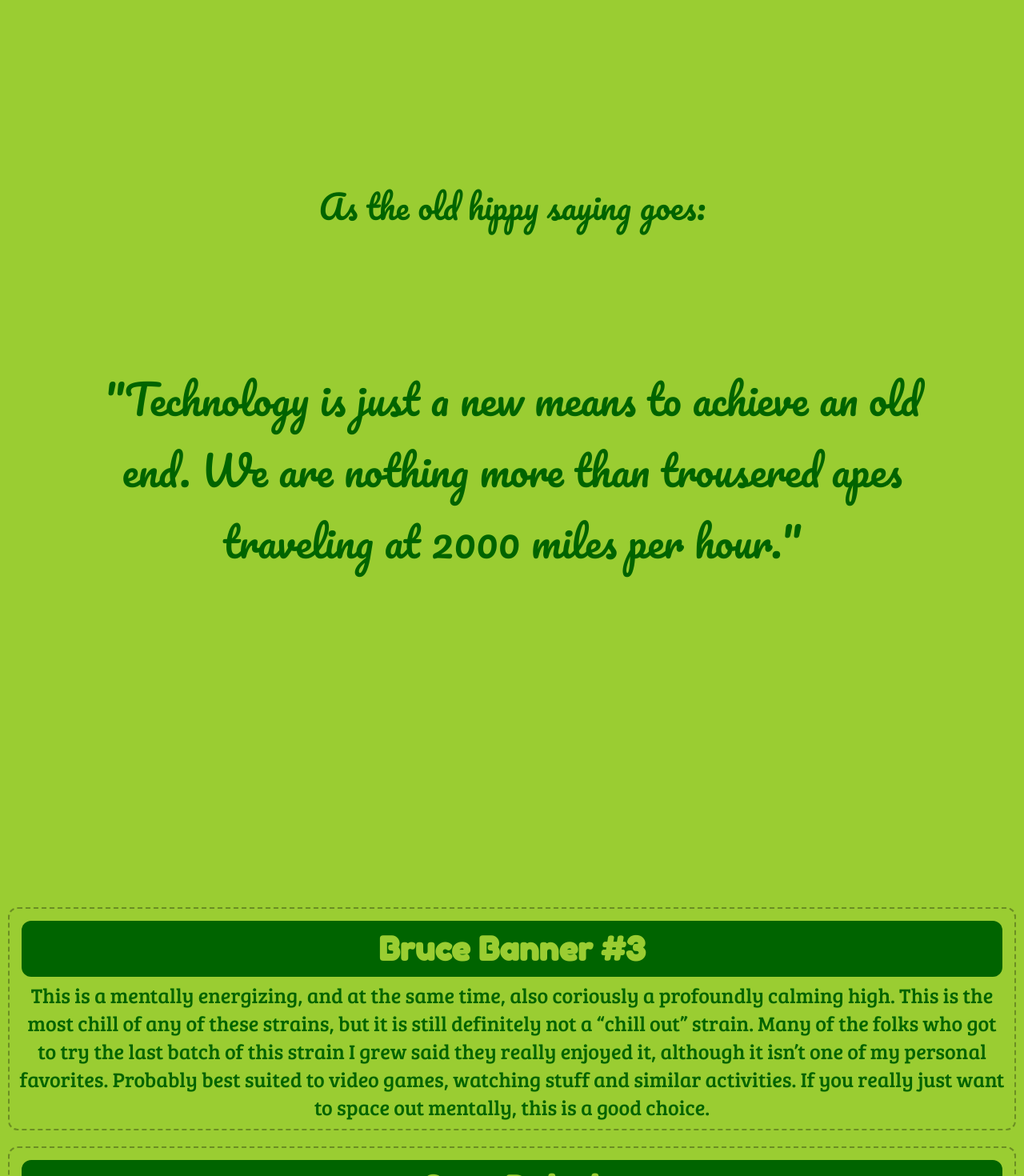
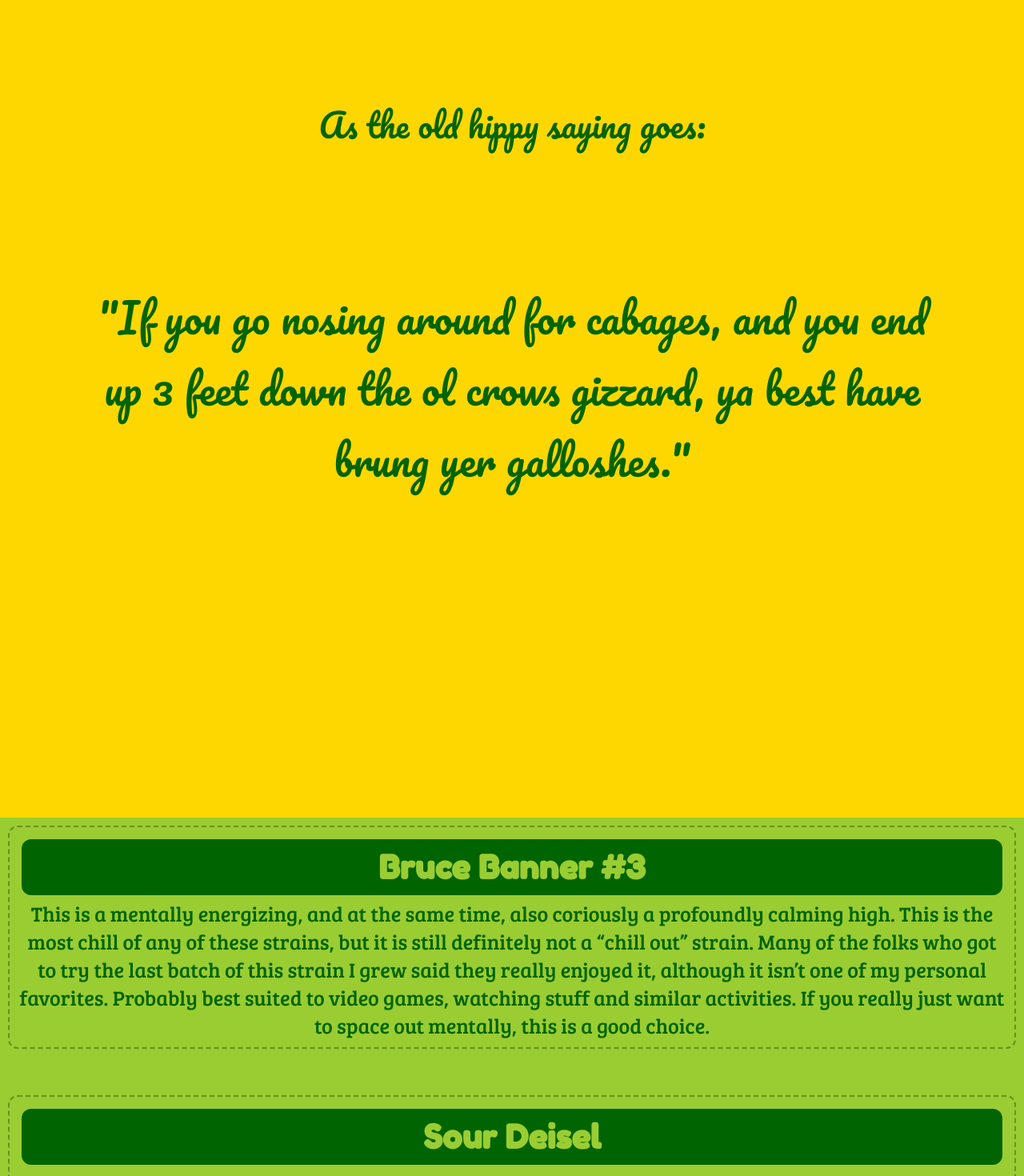
Before and after one commit to MustardJoe/karvest_fest, a React (Create React App) app: page / in a window 1280 px wide. Shown: the part 1080-2550 px from the top of the page at 80% size. Built offline with nearby package versions, Linux system fonts and the light colour scheme.

Commit message:
coming along nicely...

```diff
--- a/src/App.css
+++ b/src/App.css
@@ -25,6 +25,7 @@
   font-family: 'Bree Serif', serif;
   background-color: yellowgreen;
   margin: 10px;
+  margin-bottom: 6vh;
   padding: 10px;
   border-width: 2px;
   border-radius: 12px;
@@ -62,8 +63,9 @@
 
 .Intro {
   font-family: 'Pacifico', cursive;
-  margin-top: 50vh;
+  background-color: gold;
   padding: 2em;
+  padding-top: 50vh;
   min-height: 100vh;
   font-size: calc(35px + 2vmin);
 }
--- a/src/components/intro/Intro.js
+++ b/src/components/intro/Intro.js
@@ -3,15 +3,12 @@ import sayings from '../../sayingsData';
 
 const Intro = () => {
   let ourSaying = sayings.getRandom();
-  console.log(sayings.getRandom());
   return (
     <div className="Intro">
       <div className="Heres">
       As the old hippy saying goes:
       </div>
-
       {ourSaying}
-
     </div>
   )
 }
--- a/src/sayingsData.js
+++ b/src/sayingsData.js
@@ -2,8 +2,9 @@ const sayingsData = {
   sayings: [
     '"A hit of keif in the morning makes a person as strong as a hundred camels in the courtyard."',
     '"Ancient stoner wisdom asks us to remember that when the spirit of the flower fills us, we feel full with the flying flower godess"',
-    '"Wear a red rainbow for cheer, and remember, a green rainbow is always your friend."',
-    '"Technology is just a new means to achieve an old end. We are nothing more than trousered apes traveling at 2000 miles per hour."'
+    '"Wear a red rainbow for cheer, and remember, a green rainbow helps the green goblin know who his friends are."',
+    '"Technology is just a new means to achieve an old end. We are nothing more than trousered apes traveling at 2000 miles per hour."',
+    '"If you go nosing around for cabages, and you end up 3 feet down the ol crows gizzard, ya best have brung yer galloshes."'
   ],
   getRandom: () => {
     const randomMsg = sayingsData.sayings[Math.floor(Math.random() * (sayingsData.sayings.length))];
```
